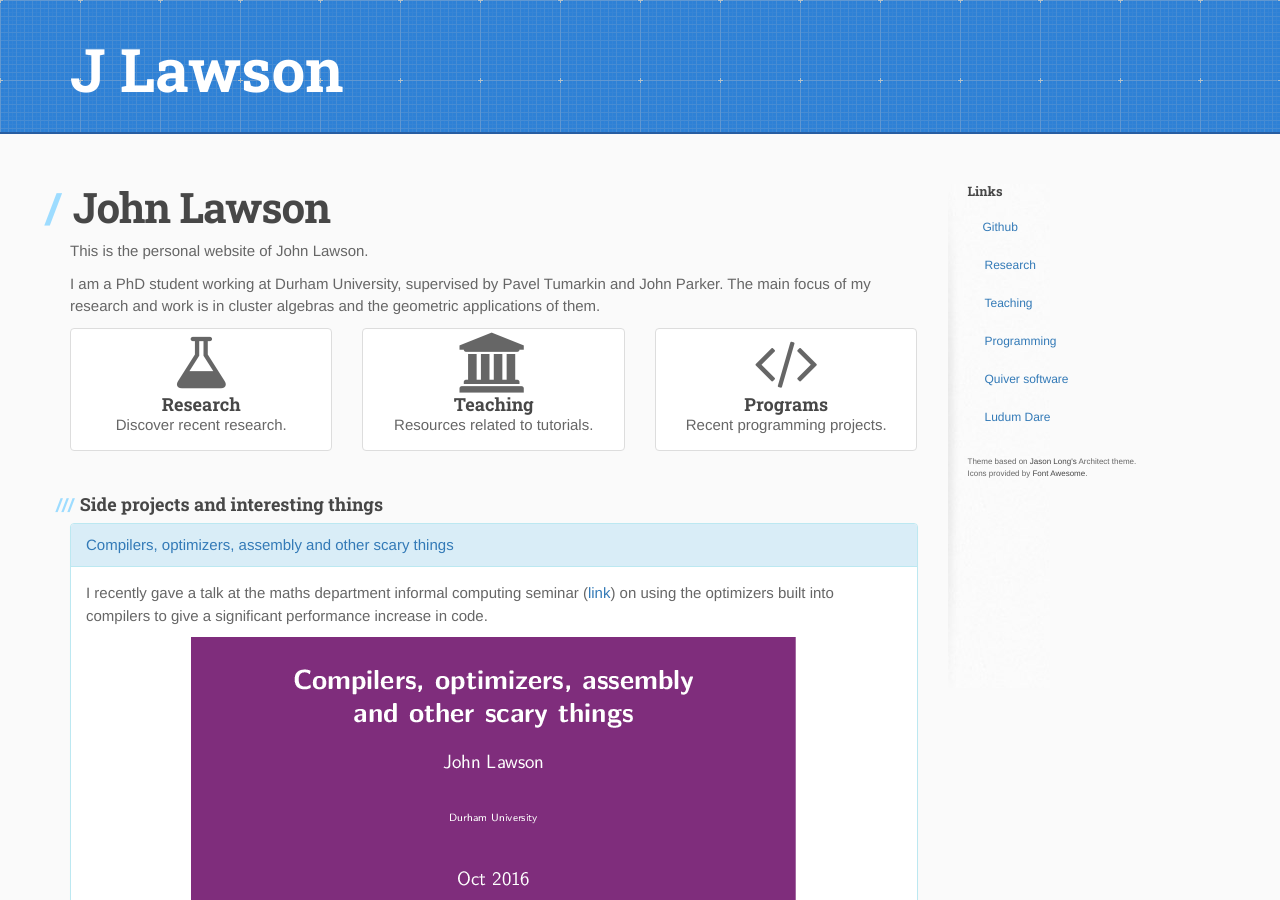
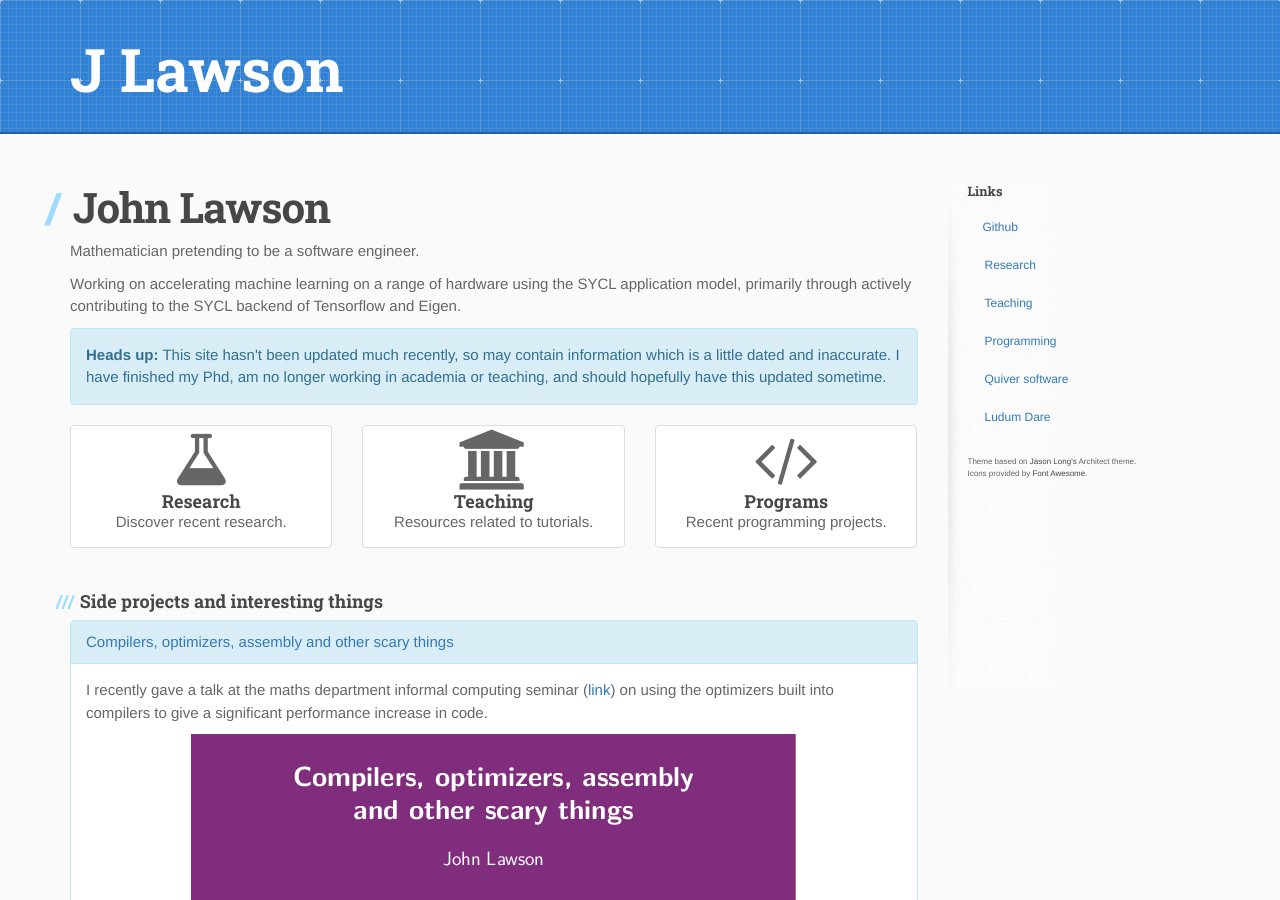
Before and after one commit to jwlawson/jwlawson.github.io, a Jekyll site: the page built from index.md, in a window 1280 px wide and 900 px high. Built offline with Jekyll 4.4.1, drawn with Linux system fonts in a browser that asks for light colours; nearby versions of some CDN libraries.

Commit message:
Updates front page
While there's still a whole lot of work to do to make sure everything is
up to date, this at least changes the first few lines so they no longer
say I am working towards a PhD.

```diff
--- a/index.md
+++ b/index.md
@@ -3,16 +3,23 @@ layout: main
 title: John Lawson
 ---
 
-This is the personal website of John Lawson.
+Mathematician pretending to be a software engineer.
 
-I am a PhD student working at Durham University, supervised by Pavel Tumarkin
-and John Parker. The main focus of my research and work is in cluster algebras
-and the geometric applications of them.
+Working on accelerating machine learning on a range of hardware using the SYCL
+application model, primarily through actively contributing to the SYCL backend
+of Tensorflow and Eigen.
+
+<div class="alert alert-info" role="alert">
+<strong>Heads up:</strong> This site hasn't been updated much recently, so may
+contain information which is a little dated and inaccurate. I have finished my
+Phd, am no longer working in academia or teaching, and should hopefully have
+this updated sometime.
+</div>
 
 {% include base.html %}
 <div class="row triple-col">
 <div class="col-sm-4">
-  <a class="thumbnail" href="http://www.maths.dur.ac.uk/users/j.w.lawson/">
+  <a class="thumbnail" href="{{ base }}/maths">
   <i class="fa fa-flask fa-4x"></i>
   <h3>Research</h3>
   <p>Discover recent research.</p>
@@ -36,12 +43,12 @@ and the geometric applications of them.
 
 ### Side projects and interesting things
 <ul id="side-projects" class="list-unstyled">
-	{% for post in site.categories.interest %}
-	{% unless post.sub %}
-		<li class="panel panel-info">
-			<div class="panel-heading"><a href="{{ base }}{{ post.url }}">{{ post.title }}</a></div>
-			<div class="panel-body">{{ post.excerpt | markdownify }}</div>
-		</li>
-	{% endunless %}
-	{% endfor %}
+  {% for post in site.categories.interest %}
+  {% unless post.sub %}
+    <li class="panel panel-info">
+      <div class="panel-heading"><a href="{{ base }}{{ post.url }}">{{ post.title }}</a></div>
+      <div class="panel-body">{{ post.excerpt | markdownify }}</div>
+    </li>
+  {% endunless %}
+  {% endfor %}
 </ul>
```
